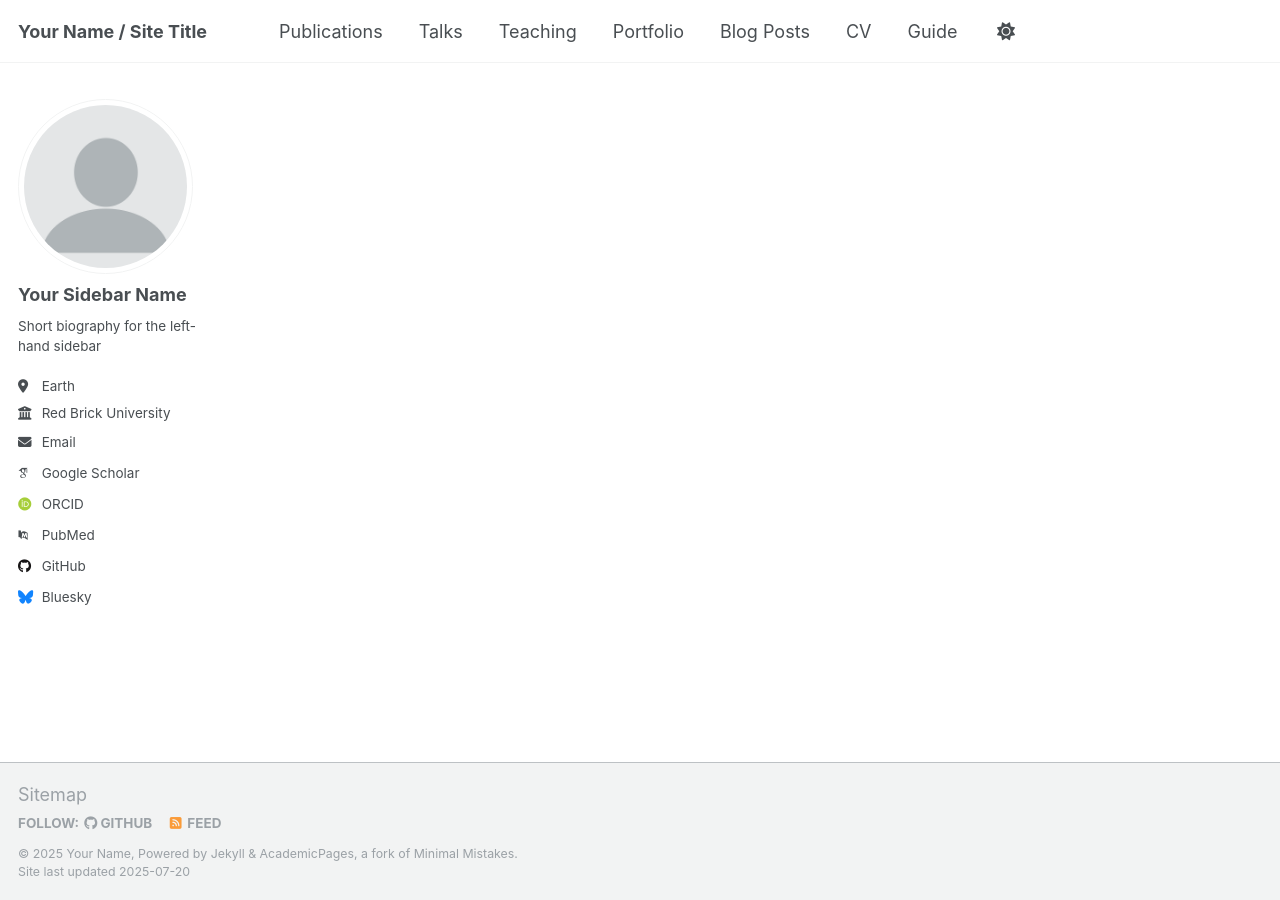
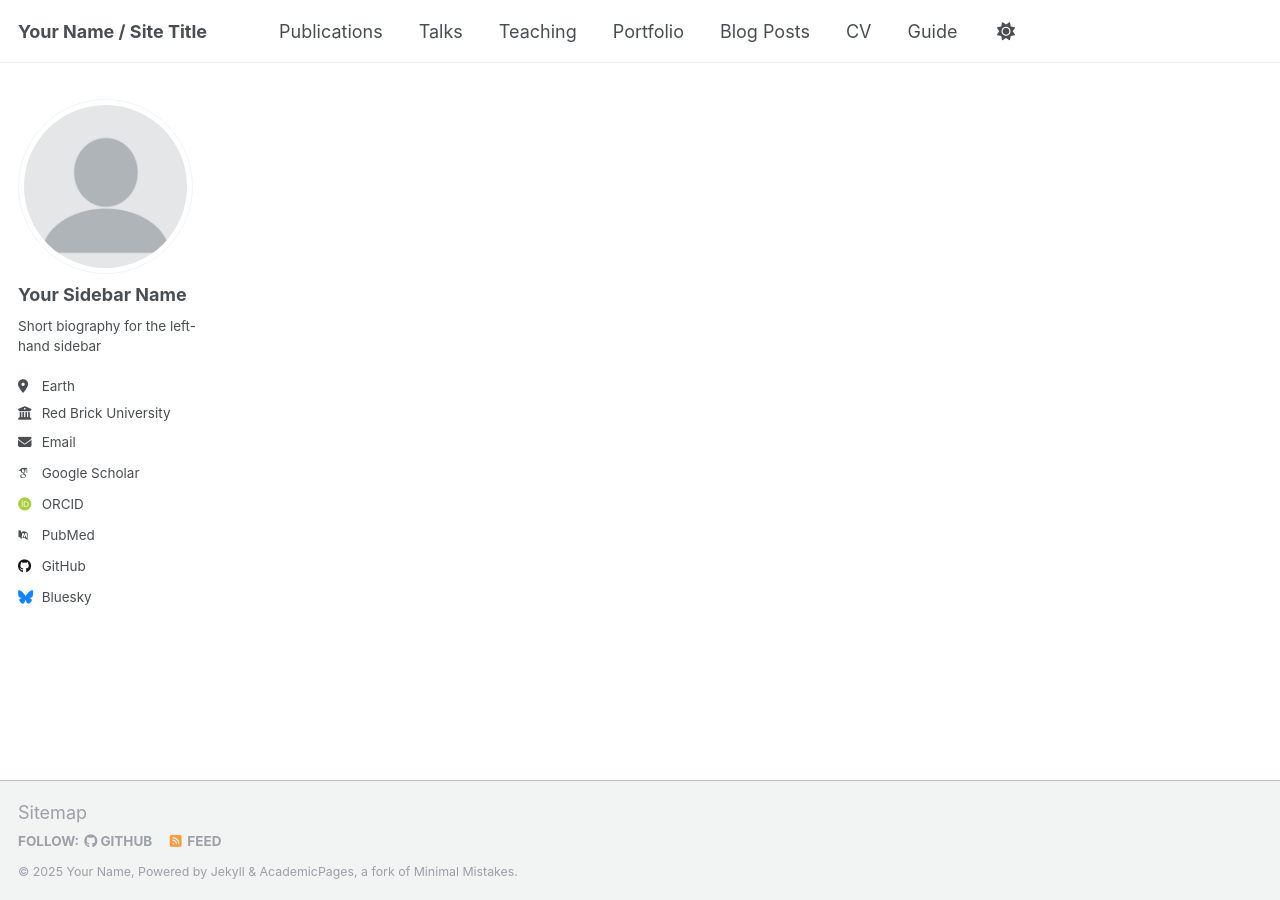
Before and after one commit to Mihad-Evans/Mihad-Evans.github.io, a Jekyll site: the page built from index.md, in a window 1280 px wide. Built offline with Jekyll 4.4.1, drawn with Linux system fonts in a browser that asks for light colours; some web fonts are replaced; our own code applies the rules of GitHub Pages for plain Markdown files; a script that is not in the unit is left out.

Commit message:
Update footer.html

```diff
--- a/_includes/footer.html
+++ b/_includes/footer.html
@@ -20,6 +20,5 @@
 {% endif %}
 
 <div class="page__footer-copyright">
-  &copy; {{ site.time | date: '%Y' }} {{ site.name | default: site.title }}, {{ site.data.ui-text[site.locale].powered_by | default: "Powered by" }} <a href="http://jekyllrb.com" rel="nofollow">Jekyll</a> &amp; <a href="https://github.com/academicpages/academicpages.github.io">AcademicPages</a>, a fork of <a href="https://mademistakes.com/work/minimal-mistakes-jekyll-theme/" rel="nofollow">Minimal Mistakes</a>.<br />
-  Site last updated {{ "now" | date: '%Y-%m-%d' %}}
+  &copy; {{ site.time | date: '%Y' }} {{ site.name | default: site.title }}, {{ site.data.ui-text[site.locale].powered_by | default: "Powered by" }} <a href="http://jekyllrb.com" rel="nofollow">Jekyll</a> &amp; <a href="https://github.com/academicpages/academicpages.github.io">AcademicPages</a>, a fork of <a href="https://mademistakes.com/work/minimal-mistakes-jekyll-theme/" rel="nofollow">Minimal Mistakes</a>.
 </div>
```
